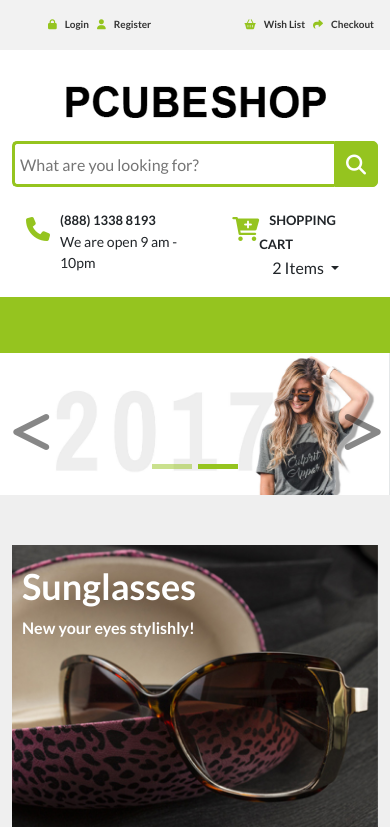
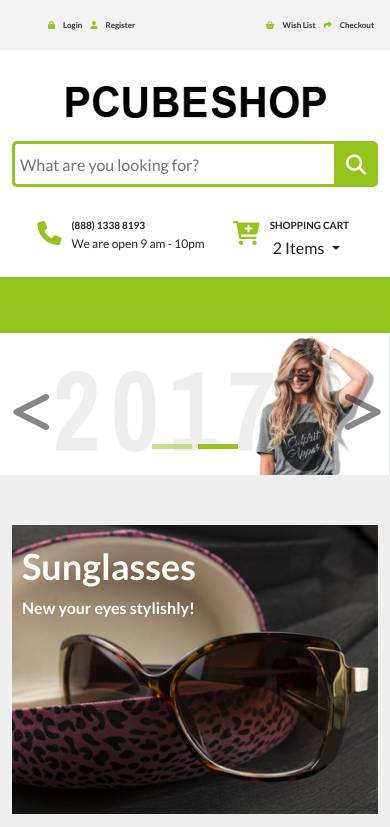
Before and after one commit to PratigyaRajput/E-commerce.github.io, a plain HTML site: page index.html in a window 390 px wide. Shown: the top 827 px of the page. Drawn offline with nearby package versions, Linux system fonts and the light colour scheme; a small style sheet from the web is missing.

Commit message:
update css

```diff
--- a/css/responsive.css
+++ b/css/responsive.css
@@ -40,7 +40,7 @@
         font-size: 16px;
     }
     .cart-box{
-        margin-top: 20px;
+        margin-top: 24px;
     }
 }
 @media (max-width:540px){
@@ -73,3 +73,17 @@
         font-size: 13px;
     }
 }
+@media (max-width:3690px){
+    .headlogin li a {
+        font-size: 8px !important;
+    }
+    .midheader .cart-box span b {
+        font-size: 10px;
+    }
+    .cart-box-subhdng {
+        font-size: 12px;
+    }
+    .carousel-caption {
+        display: none !important;
+    }
+}
```
